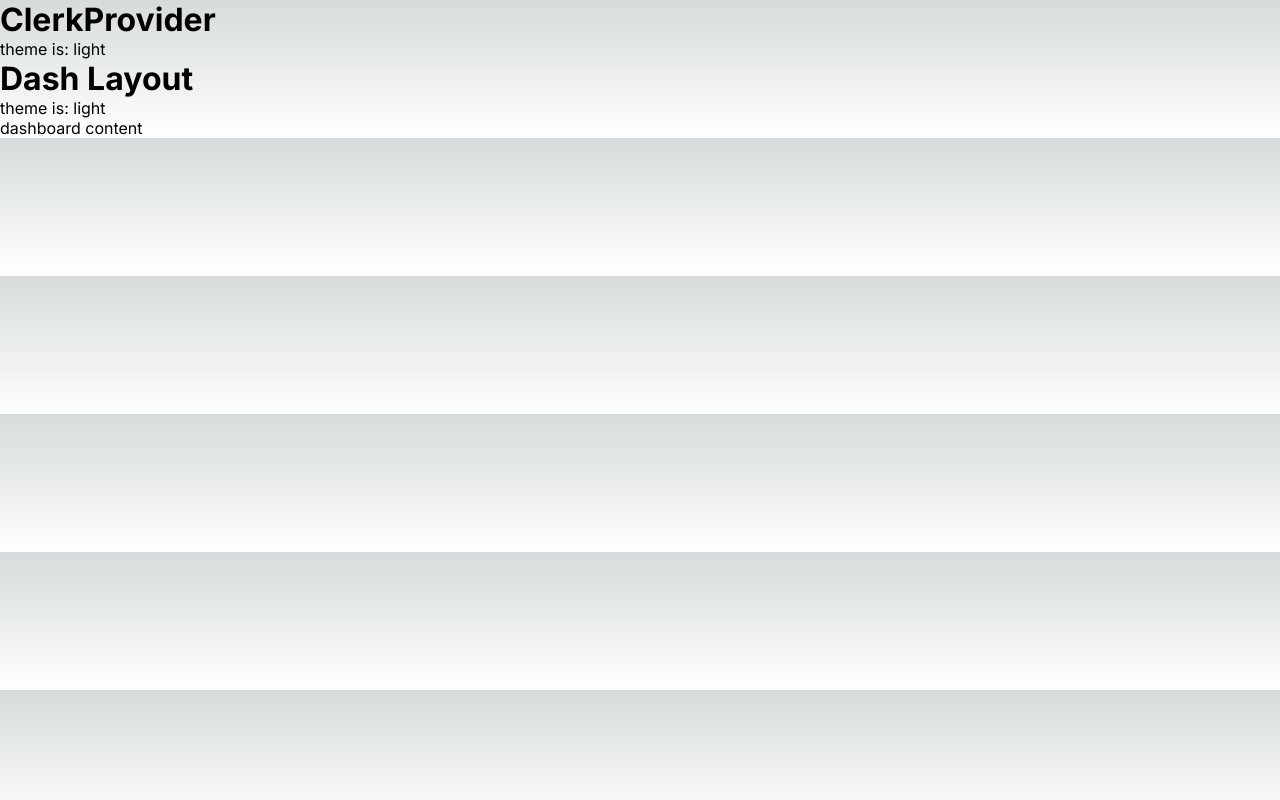
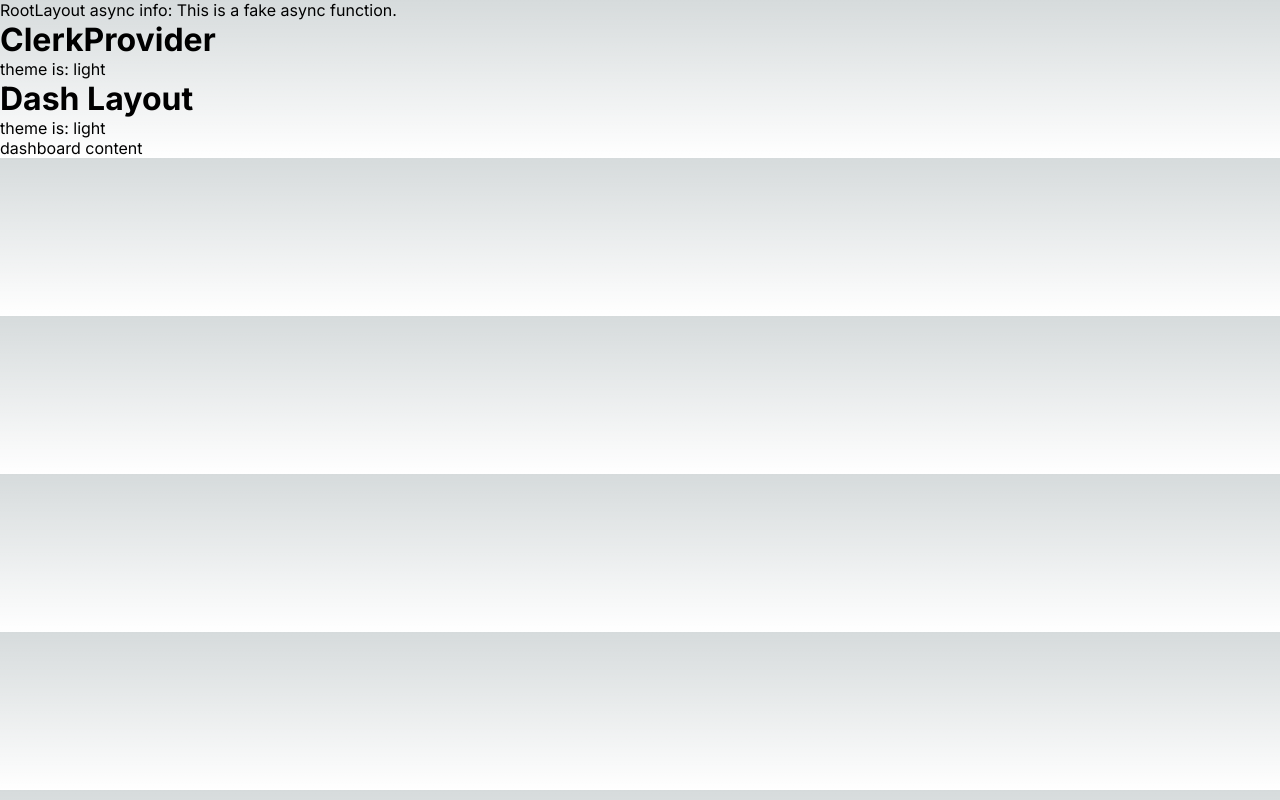
Before and after one commit to anagstef/example-clerk-next-themes, a Next.js app: page /dashboard in a window 1280 px wide. Built offline with nearby package versions, Linux system fonts and the light colour scheme.

Commit message:
Add stupid Promise in RootLayout

```diff
--- a/app/layout.tsx
+++ b/app/layout.tsx
@@ -16,10 +16,17 @@
 }: Readonly<{
   children: React.ReactNode;
 }>) {
+  const info: string = await new Promise((resolve) => {
+    setTimeout(() => {
+      resolve("This is a fake async function.");
+    }, 1000);
+  });
+
   return (
     <html lang="en" suppressHydrationWarning>
       <body className={inter.className}>
       <ThemeProvider>
+        <div>RootLayout async info: {info}</div>
         <ClerkAuthProvider>{children}</ClerkAuthProvider>
       </ThemeProvider>
       </body>
```
